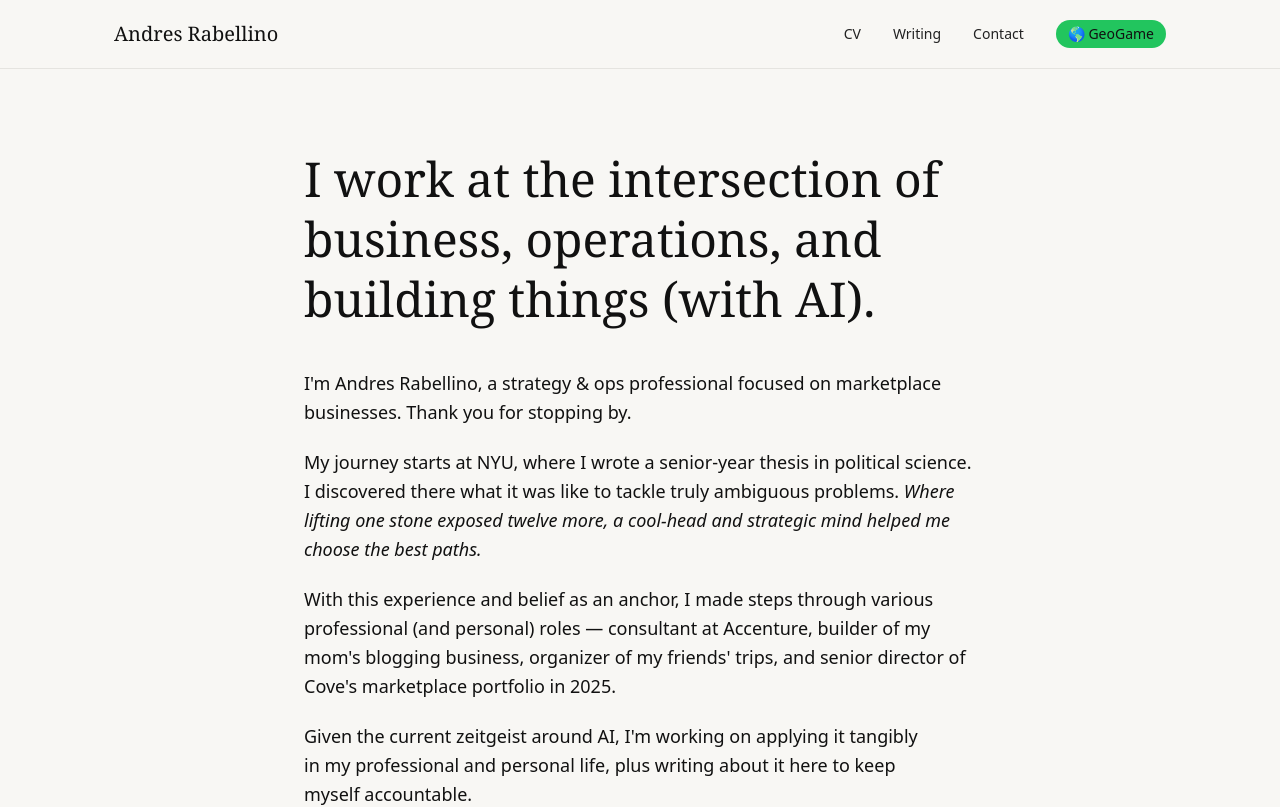
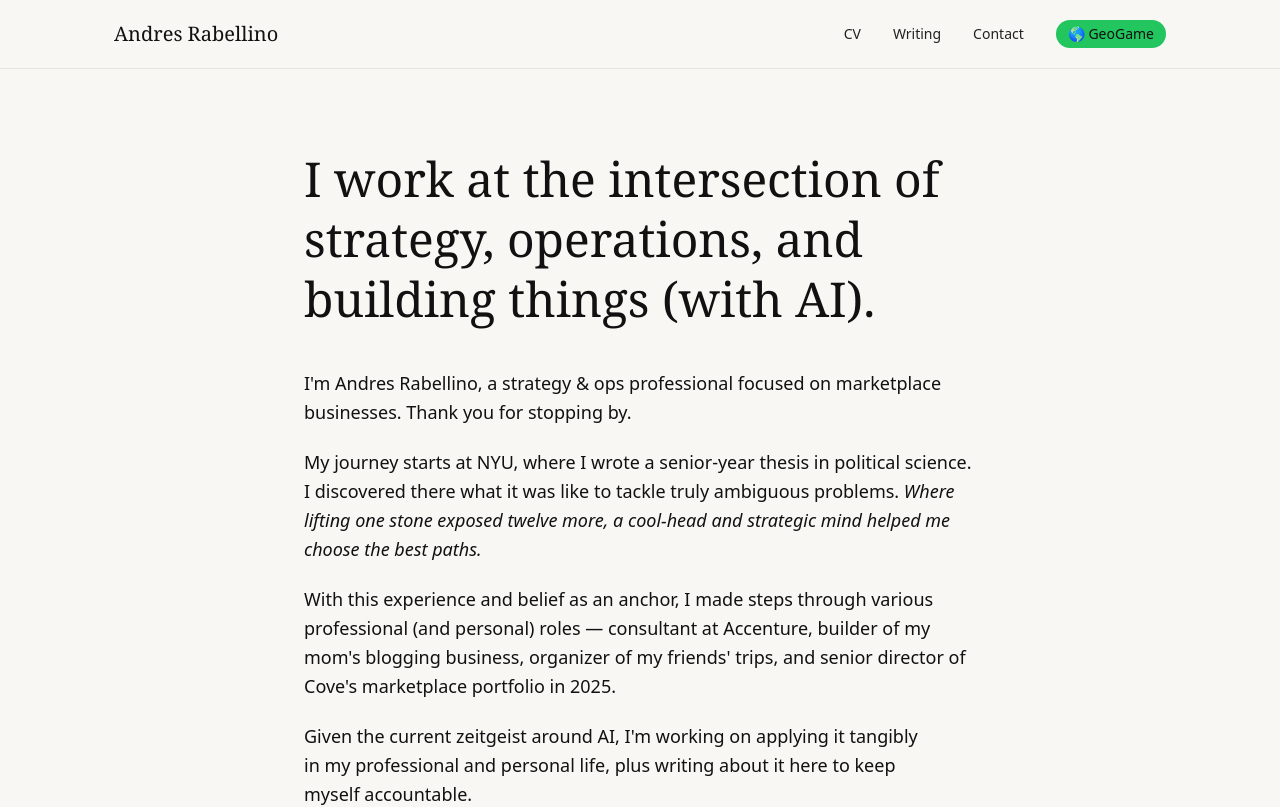
Before and after one commit to stringbeandres/andres-website, a Next.js app: page / in a window 1280 px wide. Shown: the top 807 px of the page. Built offline with nearby package versions, Linux system fonts and the light colour scheme.

Commit message:
Revert hero: 'business' → 'strategy'

```diff
--- a/app/page.tsx
+++ b/app/page.tsx
@@ -2,7 +2,7 @@ export default function Home() {
   return (
     <div className="max-w-[720px] mx-auto px-6 py-20">
       <h1 className="font-serif text-5xl text-[#111111] leading-tight mb-10">
-        I work at the intersection of business, operations, and building things (with AI).
+        I work at the intersection of strategy, operations, and building things (with AI).
       </h1>
 
       <div className="space-y-5 text-[#111111] text-lg leading-relaxed">
```
